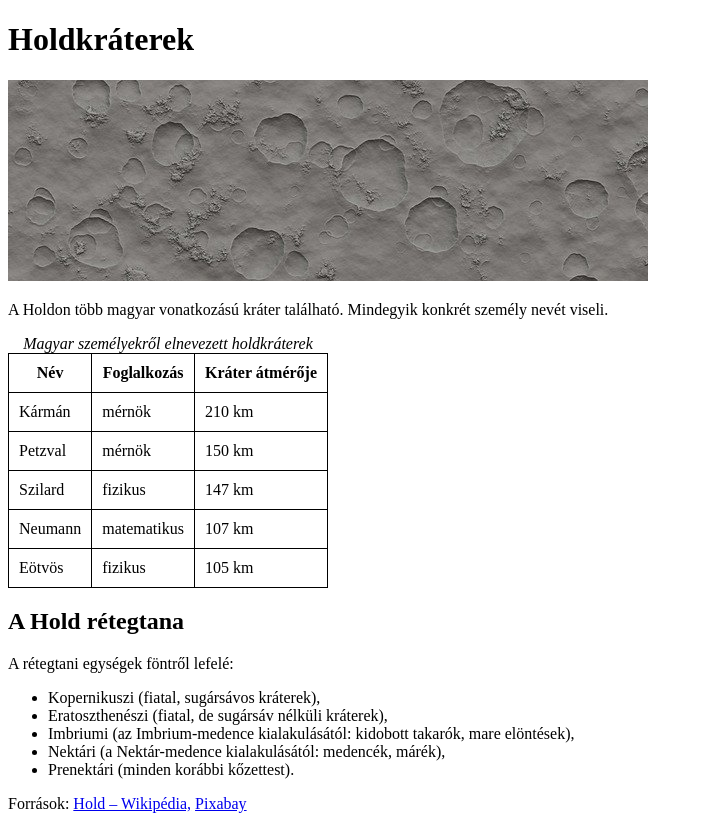
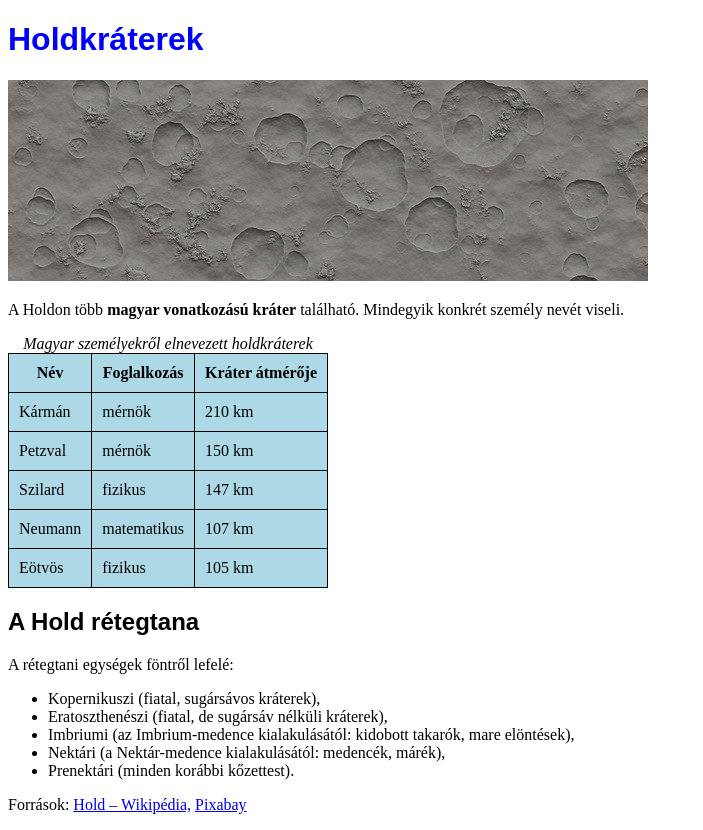
Before and after one commit to RozsasAdrienn/oraimunka240927niru2, a plain HTML site: page index.html in a window 1280 px wide. Shown: the whole page, without its empty margins (0-703 px from the left). Drawn offline with Linux system fonts and the light colour scheme.

Commit message:
css kész

```diff
--- a/index.html
+++ b/index.html
@@ -14,13 +14,19 @@
 <body>
     <h1>Holdkráterek</h1>
     <img src="kraterek.jpg" alt="Holdkráterekről készült fotó" title="Holdkráterekről készült fotó">
-    <p>A Holdon több magyar vonatkozású kráter található. Mindegyik konkrét személy nevét viseli.</p>
+    <p>A Holdon több
+        <!-- <b>-->
+        <!-- <strong>-->
+            <span id="vastag">magyar vonatkozású kráter</span>
+        <!-- </strong> -->
+        <!-- </b> -->
+         található. Mindegyik konkrét személy nevét viseli.</p>
 
     <table>
         <caption>
-            <i>
+            <!-- <i> -->
                 Magyar személyekről elnevezett holdkráterek
-            </i>
+            <!-- </i> -->
         </caption>
         <tr>
             <th>Név</th>
--- a/stilus.css
+++ b/stilus.css
@@ -9,3 +9,29 @@ td,th {
 
 
 /* További beállítások a feladat szerint */
+h1{
+        /*betű színe*/
+        color: blue;
+        color: #0000ff;
+        color: rgb(0, 0, 255);
+        /*color: hsla(47, 39%, 44%, 0.629);*/
+}
+
+h1, h2{
+        font-family: Arial, Helvetica, sans-serif;
+}
+
+#vastag{
+        /*vastagon szedett*/
+        font-weight: bold;
+}
+
+caption{
+        /*dőlt betűs*/
+        font-style: italic;
+        font-style: oblique;
+}
+
+table{
+        background-color: lightblue;
+}
```
